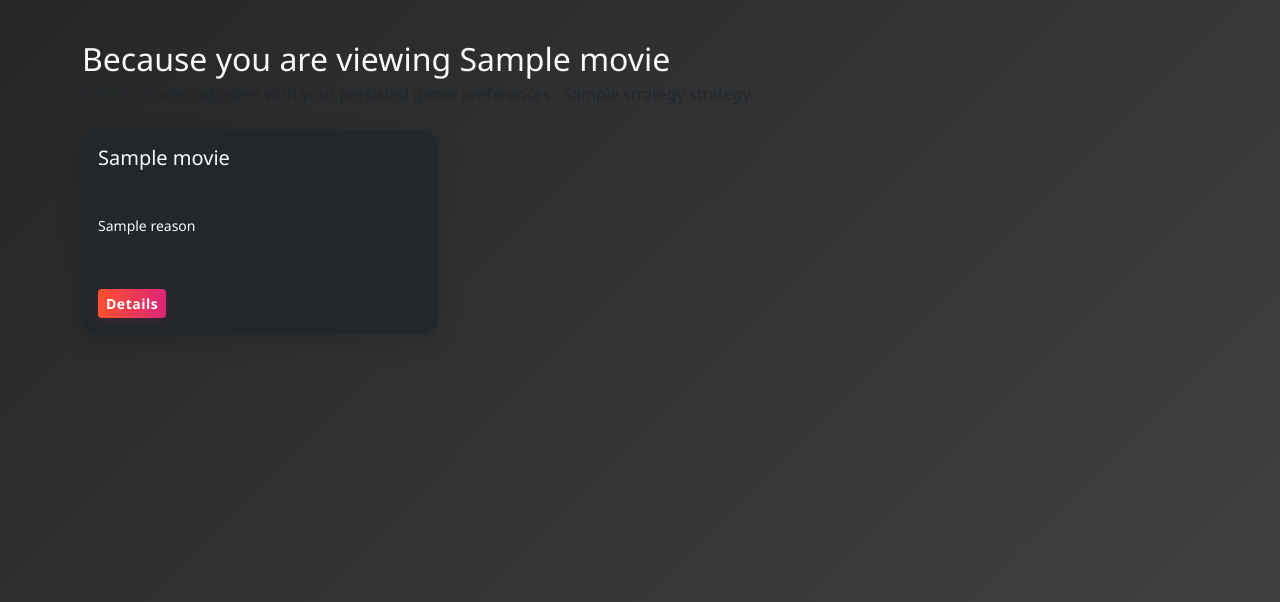
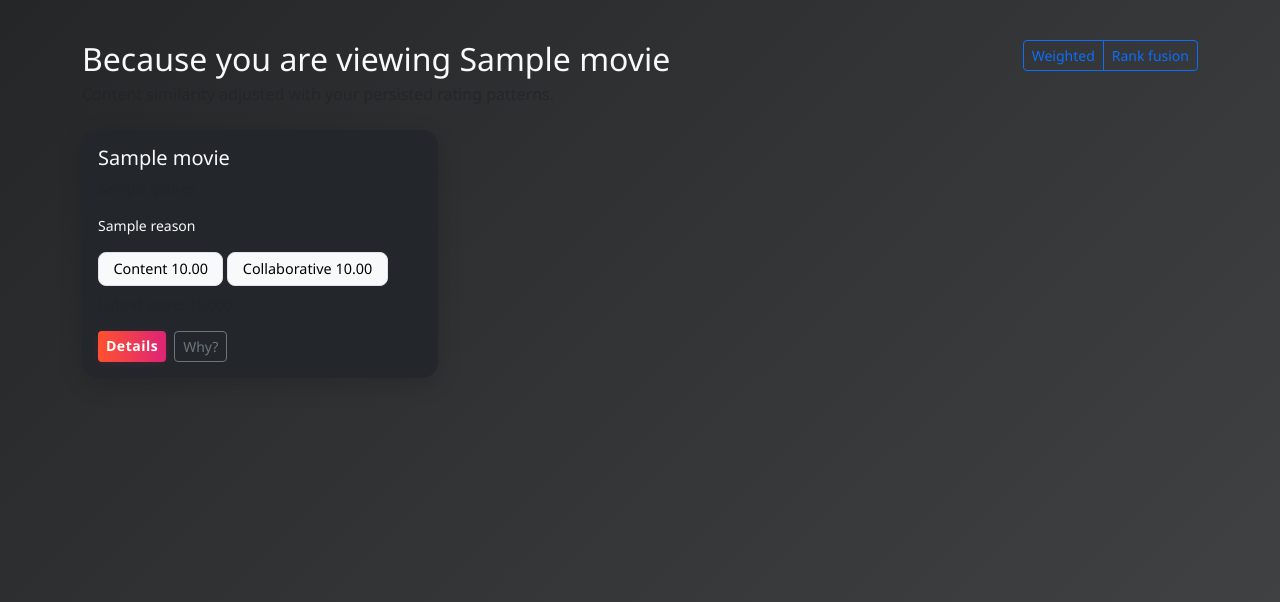
Before and after one commit to AaryaMody1301/Movie-Recommendation-System, a Flask app: template templates/recommendations/personalized.html in a window 1280 px wide. Shown: the part 56-658 px from the top of the page. Run offline with Flask 3, Linux system fonts and the light colour scheme; the template is opened without the code that fills it: most values are stand-ins (such as "Sample title", 1, 10 or a date in 2020); some libraries are stand-ins or nearby versions.

Commit message:
Show hybrid signals on personalized movie recommendations

```diff
--- a/templates/recommendations/personalized.html
+++ b/templates/recommendations/personalized.html
@@ -1,14 +1,33 @@
 {% extends "base.html" %}
 {% block title %}Personalized: {{ movie.title }}{% endblock %}
 {% block content %}
-<h1 class="h2 mb-1">Because you are viewing {{ movie.title }}</h1>
-<p class="text-muted mb-4">Similar movies adjusted with your persisted genre preferences · {{ strategy }} strategy.</p>
+<div class="d-flex flex-wrap justify-content-between align-items-start gap-3 mb-4">
+  <div>
+    <h1 class="h2 mb-1">Because you are viewing {{ movie.title }}</h1>
+    <p class="text-muted mb-0">Content similarity adjusted with your persisted rating patterns.</p>
+  </div>
+  <div class="btn-group" role="group" aria-label="Recommendation strategy">
+    <a class="btn btn-sm {% if strategy == 'weighted' %}btn-primary{% else %}btn-outline-primary{% endif %}" href="{{ url_for('recommendations.personalized_movie_recommendations', movie_id=movie.movieId, page=1, per_page=per_page, strategy='weighted') }}">Weighted</a>
+    <a class="btn btn-sm {% if strategy == 'rank' %}btn-primary{% else %}btn-outline-primary{% endif %}" href="{{ url_for('recommendations.personalized_movie_recommendations', movie_id=movie.movieId, page=1, per_page=per_page, strategy='rank') }}">Rank fusion</a>
+  </div>
+</div>
 <div class="row g-4">
 {% for rec in recommendations %}
   <div class="col-md-6 col-lg-4"><div class="card h-100"><div class="card-body d-flex flex-column">
-    <h2 class="h5">{{ rec.movie.title }}</h2><p class="text-muted small">{{ rec.movie.genres }}</p><p class="small">{{ rec.reason }}</p>
-    {% if rec.score is not none %}<div class="small text-muted mb-3">Score: {{ "%.3f"|format(rec.score) }}</div>{% endif %}
-    <div class="mt-auto"><a class="btn btn-sm btn-primary" href="{{ url_for('movies.movie_detail', movie_id=rec.movie.movieId) }}">Details</a></div>
+    <h2 class="h5">{{ rec.movie.title }}</h2>
+    <p class="text-muted small">{{ rec.movie.genres }}</p>
+    <p class="small">{{ rec.reason }}</p>
+    {% if rec.signals is defined %}
+    <div class="d-flex flex-wrap gap-1 mb-2">
+      {% if rec.signals.content is not none %}<span class="badge text-bg-light border">Content {{ "%.2f"|format(rec.signals.content) }}</span>{% endif %}
+      {% if rec.signals.collaborative is not none %}<span class="badge text-bg-light border">Collaborative {{ "%.2f"|format(rec.signals.collaborative) }}</span>{% endif %}
+    </div>
+    {% endif %}
+    {% if rec.score is not none %}<div class="small text-muted mb-3">Hybrid score: {{ "%.3f"|format(rec.score) }}</div>{% endif %}
+    <div class="mt-auto d-flex gap-2">
+      <a class="btn btn-sm btn-primary" href="{{ url_for('movies.movie_detail', movie_id=rec.movie.movieId) }}">Details</a>
+      <a class="btn btn-sm btn-outline-secondary" href="{{ url_for('recommendations.recommendation_explanation', movie_id=rec.movie.movieId, source_id=movie.movieId) }}">Why?</a>
+    </div>
   </div></div></div>
 {% else %}<div class="col-12"><div class="alert alert-info">No personalized matches were found.</div></div>{% endfor %}
 </div>
```
